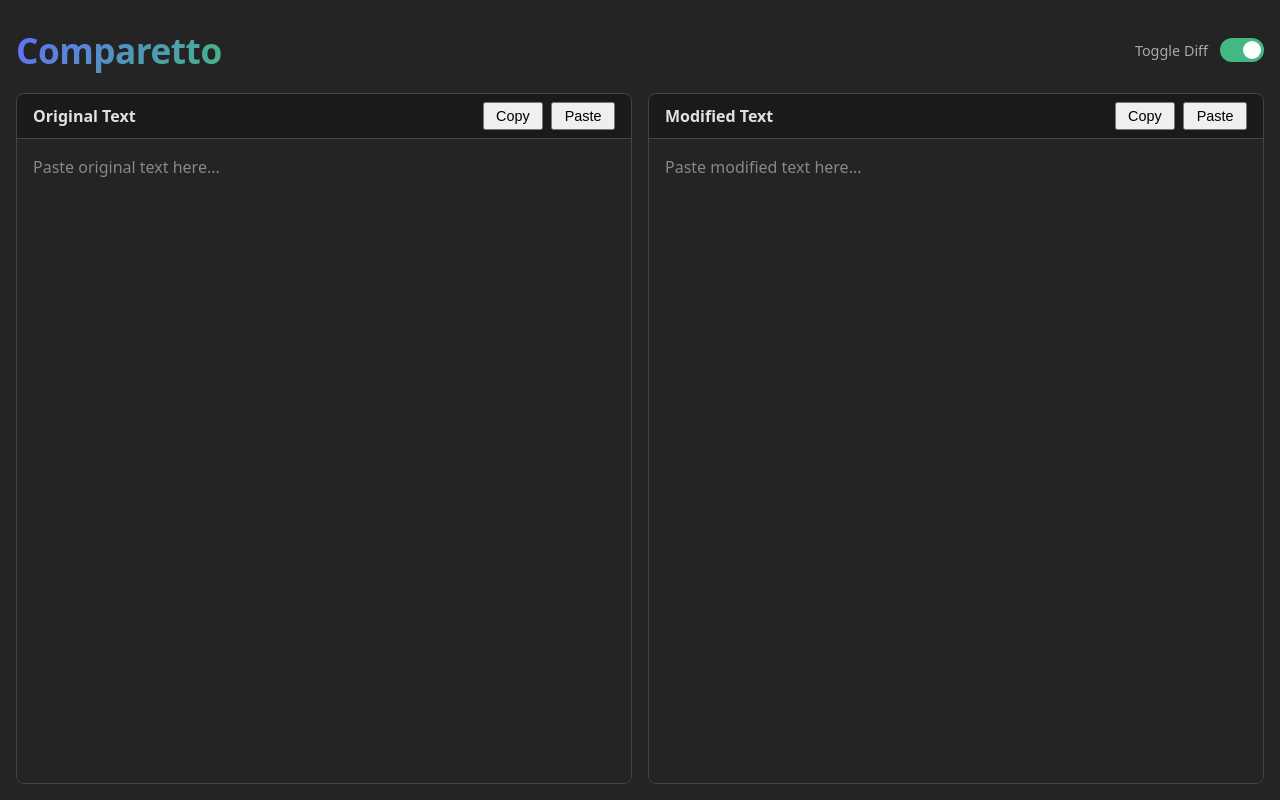
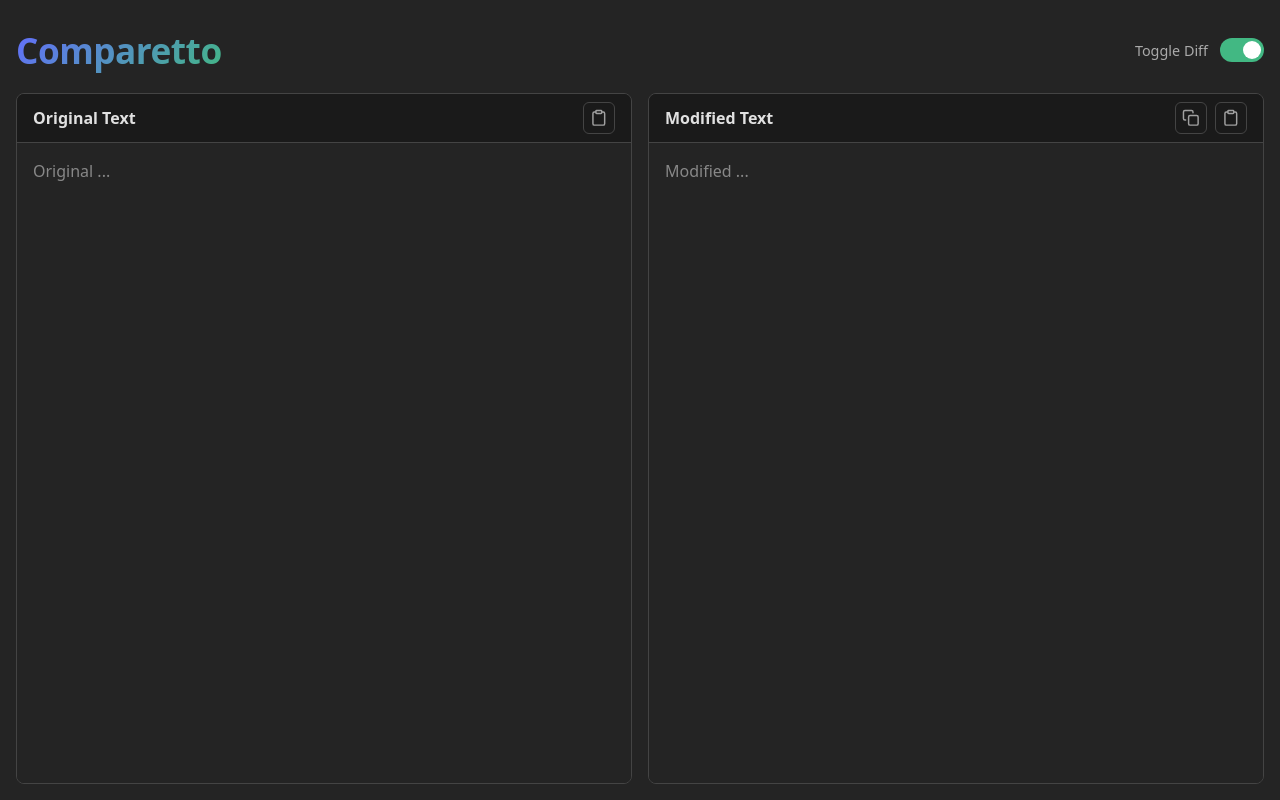
Before and after one commit to adamherout/Comparetto, a Vue app: page / in a window 1280 px wide. Built offline with nearby package versions, Linux system fonts and the light colour scheme.

Commit message:
fix: made copy/paste into icons

```diff
--- a/src/App.vue
+++ b/src/App.vue
@@ -117,8 +117,19 @@
         <div class="toolbar">
           <span class="label">Original Text</span>
           <div class="actions">
-            <button @click="copyText(leftText)">Copy</button>
-            <button @click="pasteText('left')">Paste</button>
+            <!-- Copy button is currently disabled for the left panel -->
+            <!-- <button class="icon-btn" title="Copy Text" @click="copyText(leftText)">
+              <svg xmlns="http://www.w3.org/2000/svg" width="16" height="16" viewBox="0 0 24 24" fill="none" stroke="currentColor" stroke-width="2" stroke-linecap="round" stroke-linejoin="round">
+                <rect x="9" y="9" width="13" height="13" rx="2" ry="2"></rect>
+                <path d="M5 15H4a2 2 0 0 1-2-2V4a2 2 0 0 1 2-2h9a2 2 0 0 1 2 2v1"></path>
+              </svg>
+            </button> -->
+            <button class="icon-btn" title="Paste Text" @click="pasteText('left')">
+              <svg xmlns="http://www.w3.org/2000/svg" width="16" height="16" viewBox="0 0 24 24" fill="none" stroke="currentColor" stroke-width="2" stroke-linecap="round" stroke-linejoin="round">
+                <path d="M16 4h2a2 2 0 0 1 2 2v14a2 2 0 0 1-2 2H6a2 2 0 0 1-2-2V6a2 2 0 0 1 2-2h2"></path>
+                <rect x="8" y="2" width="8" height="4" rx="1" ry="1"></rect>
+              </svg>
+            </button>
           </div>
         </div>
         <div v-if="isDiffEnabled" class="content-display">
@@ -143,20 +154,30 @@
               <span>{{ splitWhitespace(block.value).space }}</span>
             </span>
           </template>
-          <span v-if="!leftText" class="placeholder">Paste original text here...</span>
+          <span v-if="!leftText" class="placeholder">Original ...</span>
         </div>
         <textarea
           v-else
           v-model="leftText"
-          placeholder="Write or paste original text here..."
+          placeholder="Original ..."
         ></textarea>
       </div>
       <div class="panel">
         <div class="toolbar">
           <span class="label">Modified Text</span>
           <div class="actions">
-            <button @click="copyText(rightText)">Copy</button>
-            <button @click="pasteText('right')">Paste</button>
+            <button class="icon-btn" title="Copy Text" @click="copyText(rightText)">
+              <svg xmlns="http://www.w3.org/2000/svg" width="16" height="16" viewBox="0 0 24 24" fill="none" stroke="currentColor" stroke-width="2" stroke-linecap="round" stroke-linejoin="round">
+                <rect x="9" y="9" width="13" height="13" rx="2" ry="2"></rect>
+                <path d="M5 15H4a2 2 0 0 1-2-2V4a2 2 0 0 1 2-2h9a2 2 0 0 1 2 2v1"></path>
+              </svg>
+            </button>
+            <button class="icon-btn" title="Paste Text" @click="pasteText('right')">
+              <svg xmlns="http://www.w3.org/2000/svg" width="16" height="16" viewBox="0 0 24 24" fill="none" stroke="currentColor" stroke-width="2" stroke-linecap="round" stroke-linejoin="round">
+                <path d="M16 4h2a2 2 0 0 1 2 2v14a2 2 0 0 1-2 2H6a2 2 0 0 1-2-2V6a2 2 0 0 1 2-2h2"></path>
+                <rect x="8" y="2" width="8" height="4" rx="1" ry="1"></rect>
+              </svg>
+            </button>
           </div>
         </div>
         <div v-if="isDiffEnabled" class="content-display">
@@ -181,12 +202,12 @@
               <span>{{ splitWhitespace(block.value).space }}</span>
             </span>
           </template>
-          <span v-if="!rightText" class="placeholder">Paste modified text here...</span>
+          <span v-if="!rightText" class="placeholder">Modified ...</span>
         </div>
         <textarea
           v-else
           v-model="rightText"
-          placeholder="Write or paste modified text here..."
+          placeholder="Modified ..."
         ></textarea>
       </div>
     </div>
--- a/src/style.css
+++ b/src/style.css
@@ -119,10 +119,35 @@
   font-weight: bold;
 }
 
-.actions button {
-  margin-left: 0.5rem;
-  padding: 0.3em 0.8em;
-  font-size: 0.9em;
+.actions {
+  display: flex;
+  gap: 0.5rem;
+}
+
+.icon-btn {
+  display: inline-flex;
+  align-items: center;
+  justify-content: center;
+  width: 32px;
+  height: 32px;
+  padding: 0;
+  background-color: transparent;
+  color: #a0a0a0;
+  border: 1px solid #444;
+  border-radius: 6px;
+  cursor: pointer;
+  transition: all 0.2s ease;
+}
+
+.icon-btn:hover {
+  background-color: #333;
+  color: #fff;
+  border-color: #666;
+}
+
+.icon-btn svg {
+  width: 1.1rem;
+  height: 1.1rem;
 }
 
 textarea {
```
